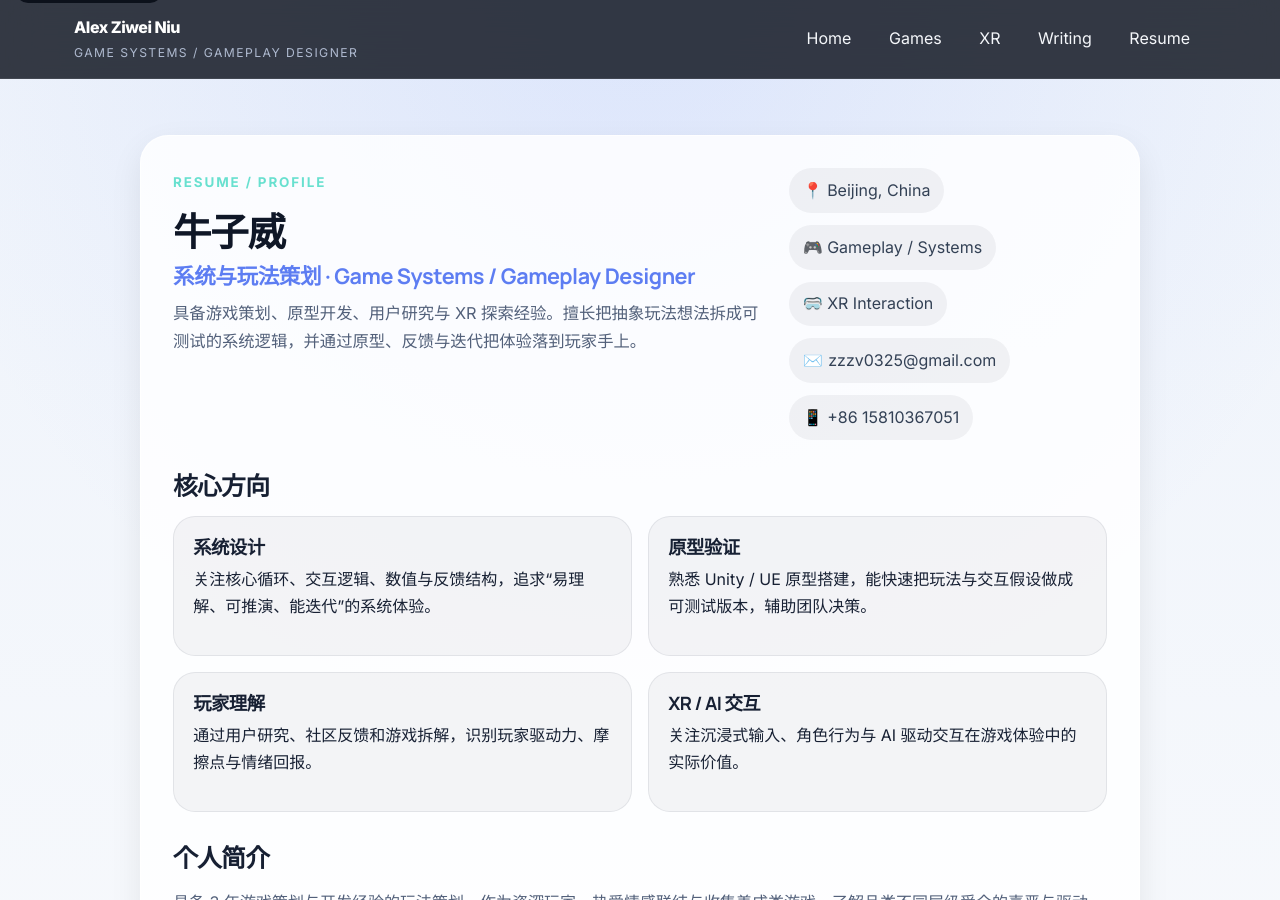
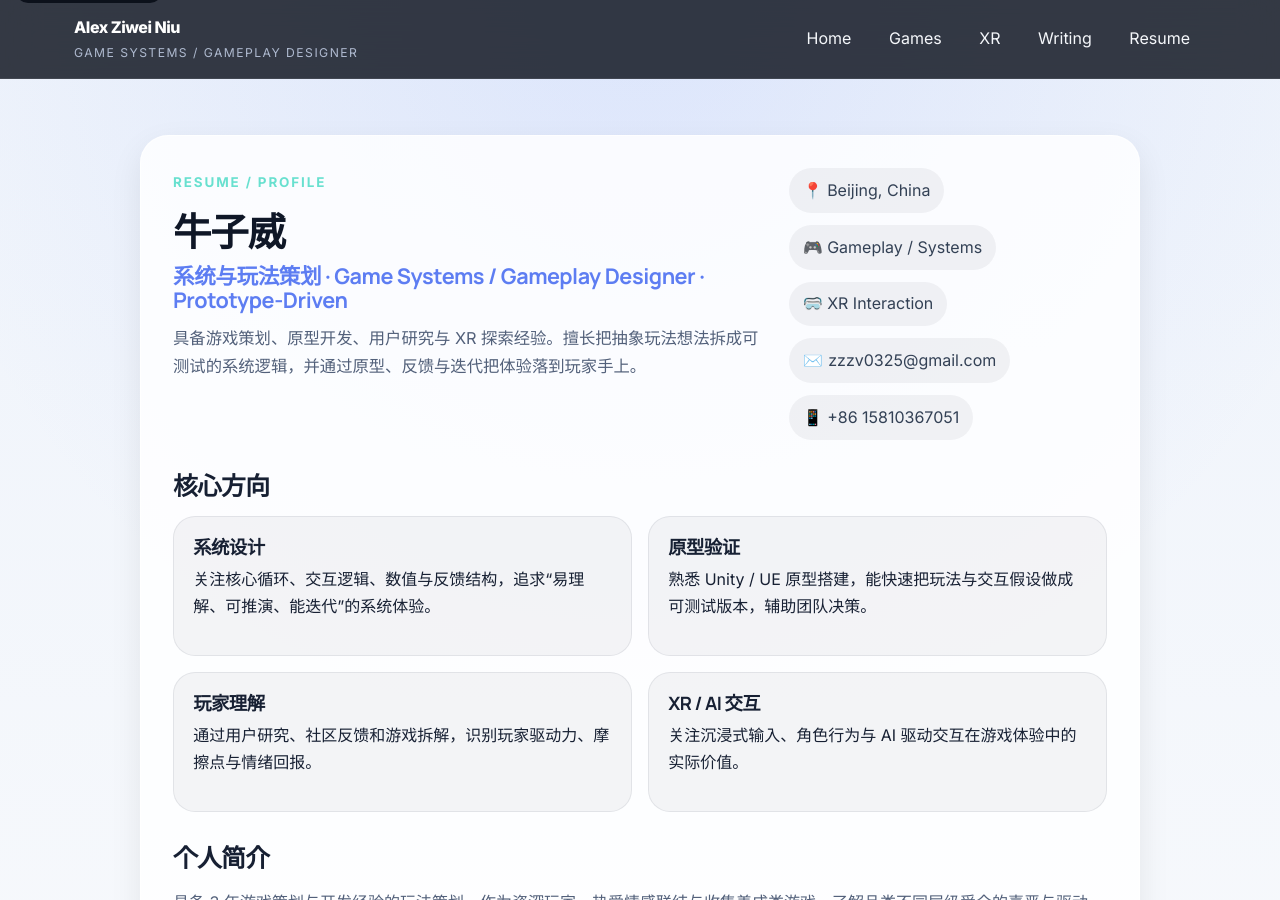
Before and after one commit to iChiv/iChiv.github.io, a Jekyll site: the page built from about.md, in a window 1280 px wide and 900 px high. Built offline with Jekyll 4.4.1, drawn with Linux system fonts in a browser that asks for light colours.

Commit message:
refactor: clarify resume positioning

```diff
--- a/about.md
+++ b/about.md
@@ -7,7 +7,7 @@ permalink: /about/
   <header class="resume-hero">
     <div>
       <p class="eyebrow">Resume / profile</p>
-      <h1>牛子威 <span class="subtitle">系统与玩法策划 · Game Systems / Gameplay Designer</span></h1>
+      <h1>牛子威 <span class="subtitle">系统与玩法策划 · Game Systems / Gameplay Designer · Prototype-Driven</span></h1>
       <p class="resume-summary">
         具备游戏策划、原型开发、用户研究与 XR 探索经验。擅长把抽象玩法想法拆成可测试的系统逻辑，并通过原型、反馈与迭代把体验落到玩家手上。
       </p>
```
